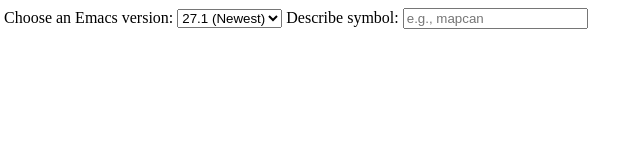
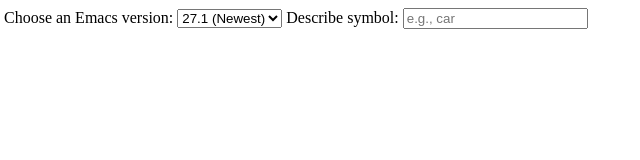
Before and after one commit to xuchunyang/describe-symbol, a website: page index.html in a window 1280 px wide. Shown: the full height of the page, 4-644 px from the left. Drawn offline with Linux system fonts and the light colour scheme.

Commit message:
* index.html: Fix placeholder, mapcan is bad, need 26.1.

```diff
--- a/index.html
+++ b/index.html
@@ -14,7 +14,7 @@
         <option value="25.1">25.1</option>
       </select>
       <label for="symbol">Describe symbol:</label>
-      <input name="symbol" id="symbol" type="text" placeholder="e.g., mapcan" required />
+      <input name="symbol" id="symbol" type="text" placeholder="e.g., car" required />
     </form>
     <div id="output"></div>
     <script src="index.js"></script>
```
